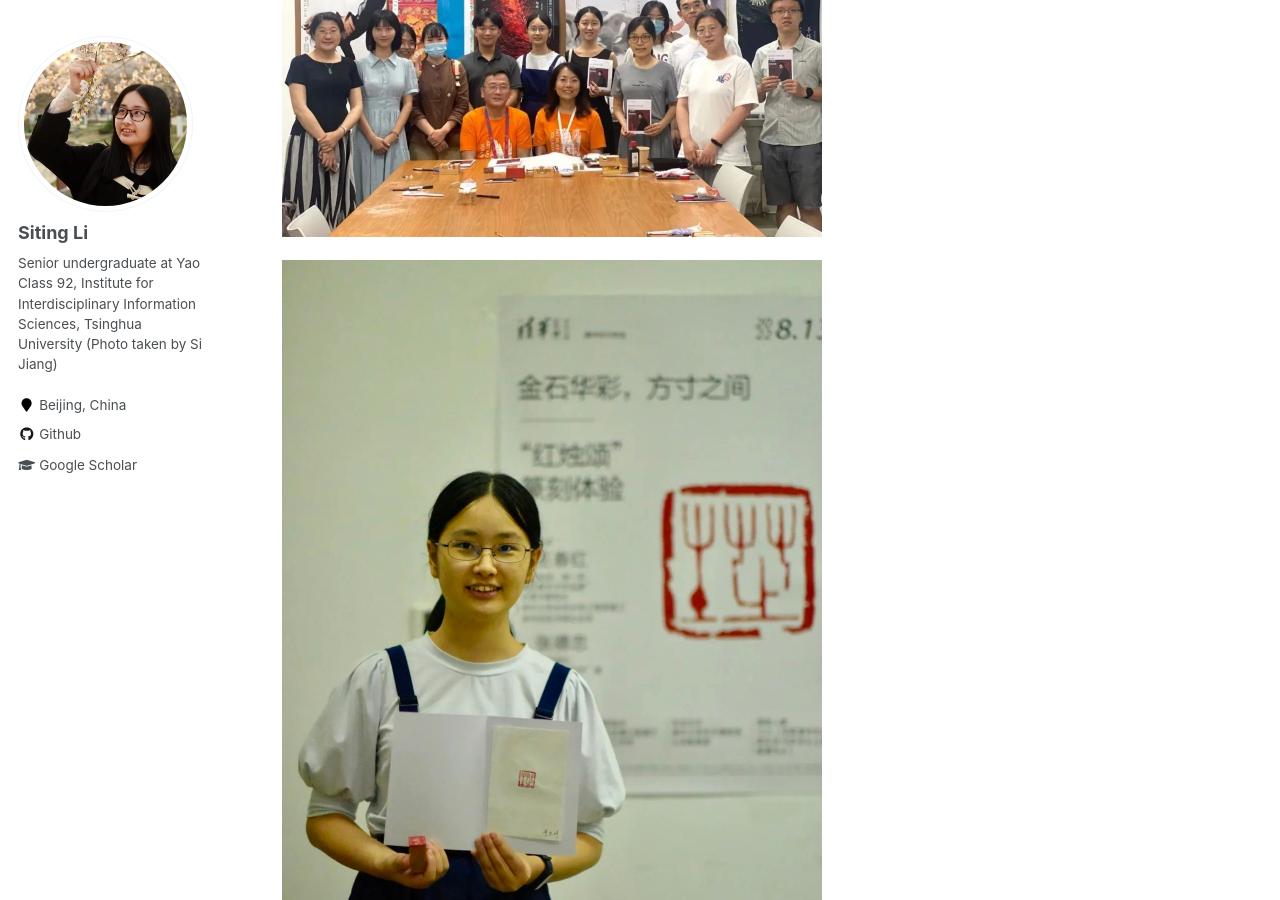
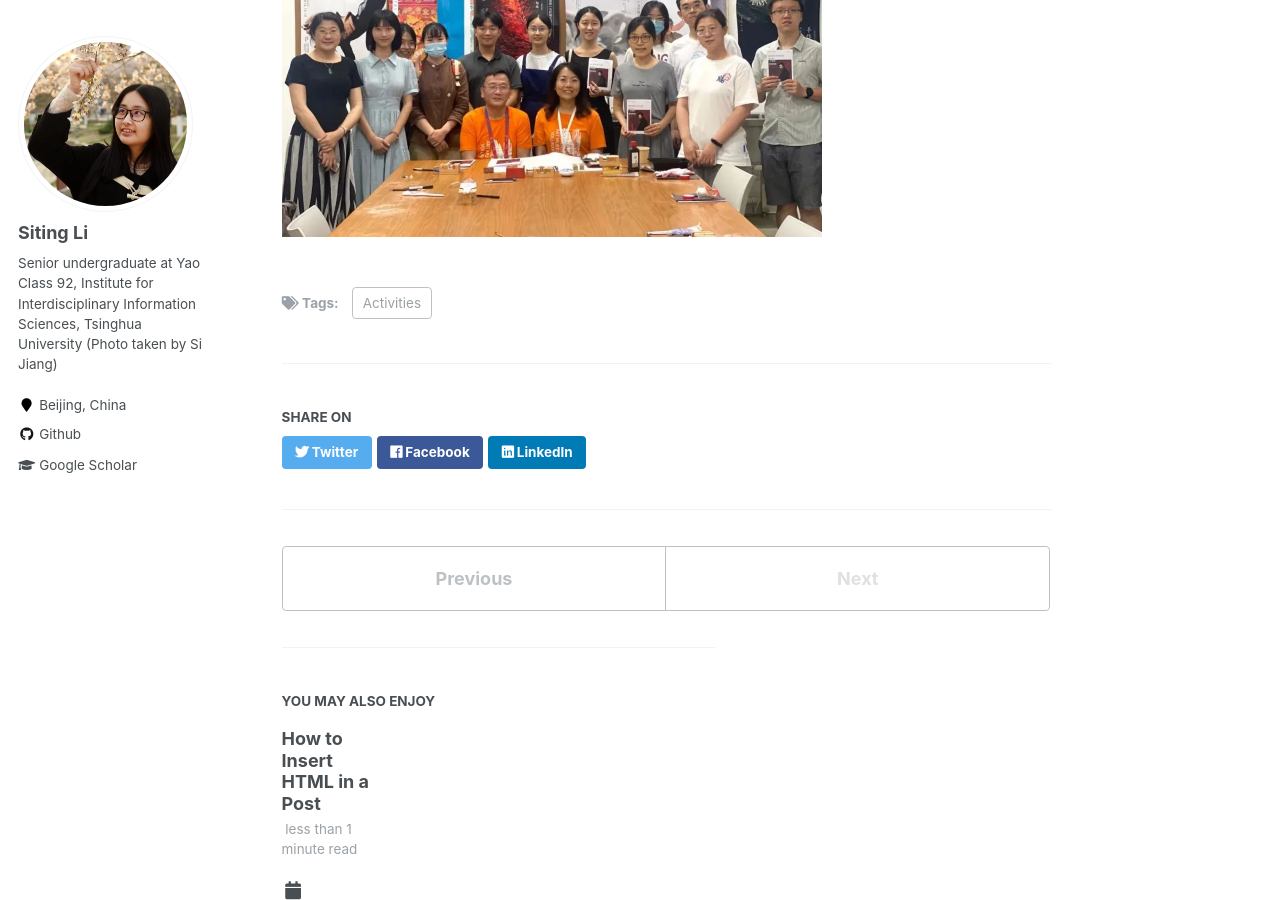
Before and after one commit to lst627/lst627.github.io, a Jekyll site: the page built from _posts/2022-08-13-blog-post-2.md, in a window 1280 px wide and 900 px high, scrolled down 1980 px. Built offline with Jekyll 4.4.1, drawn with Linux system fonts in a browser that asks for light colours.

Commit message:
Update 2022-08-13-blog-post-2.md

```diff
--- a/_posts/2022-08-13-blog-post-2.md
+++ b/_posts/2022-08-13-blog-post-2.md
@@ -13,5 +13,3 @@ tags:
 <img src="/images/seal-cutting-3.jpg" style="zoom:50%;" />
 
 <img src="/images/seal-cutting-4.jpg" style="zoom:50%;" />
-
-<img src="/images/seal-cutting-5.jpg" style="zoom:50%;" />
```
